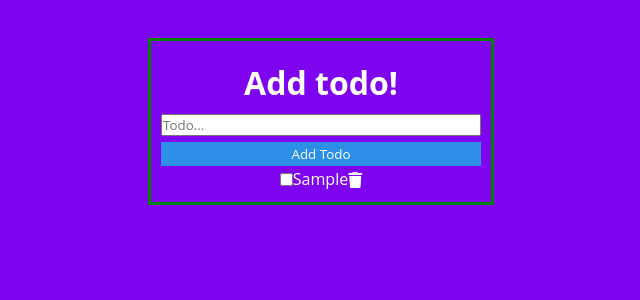
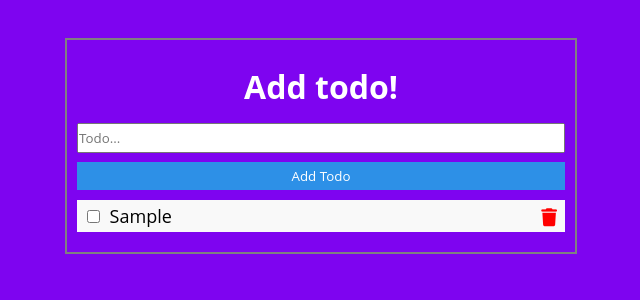
Before and after one commit to AD1121/todo-typescript-app, a React (Create React App) app: page / in a window 1280 px wide. Both pictures are taken after typing "Sample" into the empty fields and a click on the button "Add Todo". Shown: the top 300 px of the page, without its empty margins (319-959 px from the left). Built offline with nearby package versions, Linux system fonts and the light colour scheme.

Commit message:
styles added

```diff
--- a/src/App.css
+++ b/src/App.css
@@ -2,6 +2,7 @@
   font-family: 'Open Sans';
   margin: 0;
   padding: 0;
+  box-sizing: border-box;
 }
 
 body {
@@ -18,8 +19,8 @@ h1 {
   margin-top: 3%;
   margin-left: auto;
   margin-right: auto;
-  width: 25%;
-  border: 3px solid green;
+  width: 40%;
+  border: 2px solid gray;
   padding: 10px;
   text-align: center;
 }
--- a/src/components/AddTodo.css
+++ b/src/components/AddTodo.css
@@ -15,3 +15,7 @@ button {
   padding: 1%;
   color: #fff;
 }
+
+.add-todo {
+  height: 30px;
+}
--- a/src/components/AddTodo.tsx
+++ b/src/components/AddTodo.tsx
@@ -18,7 +18,7 @@ export const AddTodo: React.FC<Props> = ({ addTodo }) => {
 
   return (
     <form onSubmit={handleSubmit}>
-      <input type="text" value={todo} onChange={e => setTodo(e.target.value)} placeholder='Todo...'/>
+      <input className='add-todo' type="text" value={todo} onChange={e => setTodo(e.target.value)} placeholder='Todo...'/>
       <button type="submit">Add Todo</button>
     </form>
   )
--- a/src/components/TodoList.css
+++ b/src/components/TodoList.css
@@ -1,4 +1,73 @@
 ul {
+  color: #000;
+  list-style: none;
+  margin: 0;
+  padding: 0;
+  text-align: left;
+}
+
+li {
+  margin-top: 10px;
+  margin-bottom: 10px;
+  padding-left: 10px;
+}
+
+/* Style the list items */
+ul li {
+  cursor: pointer;
+  position: relative;
+  list-style-type: none;
+  background: #eee;
+  font-size: 18px;
+  transition: 0.2s;
+
+  /* make the list items unselectable */
+  -webkit-user-select: none;
+  -moz-user-select: none;
+  -ms-user-select: none;
+  user-select: none;
+}
+
+/* Set all odd list items to a different color (zebra-stripes) */
+ul li:nth-child(odd) {
+  background: #f9f9f9;
+}
+
+/* Darker background-color on hover */
+ul li:hover {
+  background: #ddd;
+}
+
+/* When clicked on, add a background color and strike out text */
+ul li.checked {
+  background: #888;
   color: #fff;
-  list-style:none;
+  text-decoration: line-through;
 }
+
+/* Add a "checked" mark when clicked on */
+ul li.checked::before {
+  content: '';
+  position: absolute;
+  border-color: #fff;
+  border-style: solid;
+  border-width: 0 2px 2px 0;
+  top: 10px;
+  left: 16px;
+  transform: rotate(45deg);
+  height: 15px;
+  width: 7px;
+}
+
+i {
+  position: absolute;
+  right: 0;
+  top: 0;
+  padding-top: 8px;
+  padding-right: 8px;
+  color: red;
+}
+
+span {
+  margin-left: 2%;
+}
--- a/src/components/TodoList.tsx
+++ b/src/components/TodoList.tsx
@@ -8,21 +8,22 @@ interface Props {
   deleteTodo: (id: number) => void
 }
 
-export const TodoList: React.FC<Props> = ({ todos, getTodo, deleteTodo }) => {
+export const TodoList: React.FC<Props> = ({ todos, getTodo, deleteTodo  }) => {
   return (
-    <ul className='list'>
+    <ul>
       {todos.map(todo => (
         <li key={todo.id}>
-          <input
+          { <input
             type="checkbox"
             checked={todo.completed}
             onChange={() => getTodo(todo.id)}
-          />
-          <span style={{ textDecoration: todo.completed ? 'line-through' : 'none' }}>
-            {todo.todoItem}
-          </span>
+          /> }
+          {<span style={{ textDecoration: todo.completed ? 'line-through' : 'none' }}>
+             {todo.todoItem}
+          </span> }
+
+
           <i onClick={() => deleteTodo(todo.id)} className="fa-solid fa-trash"></i>
-          {/* <button onClick={() => deleteTodo(todo.id)}>Delete</button> */}
         </li>
       ))}
     </ul>
```
